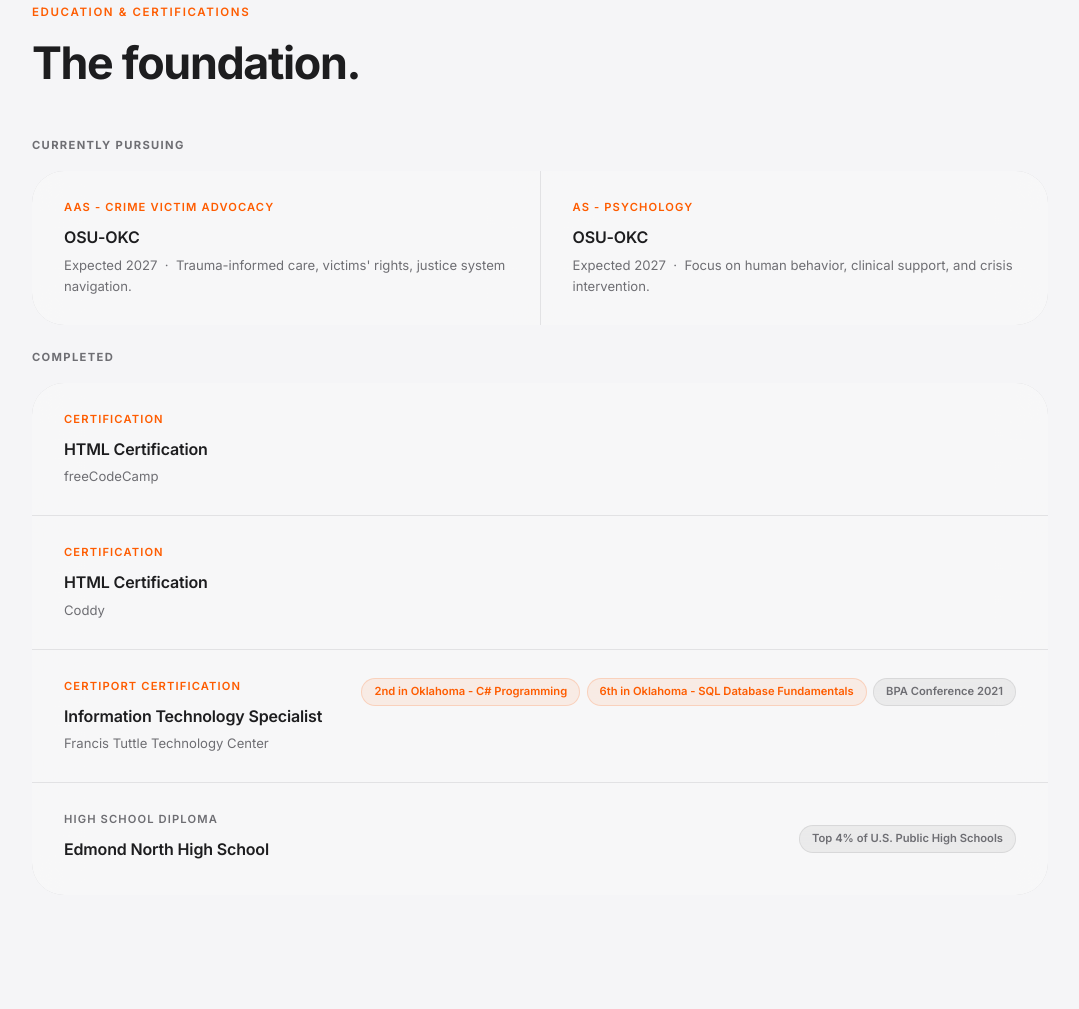
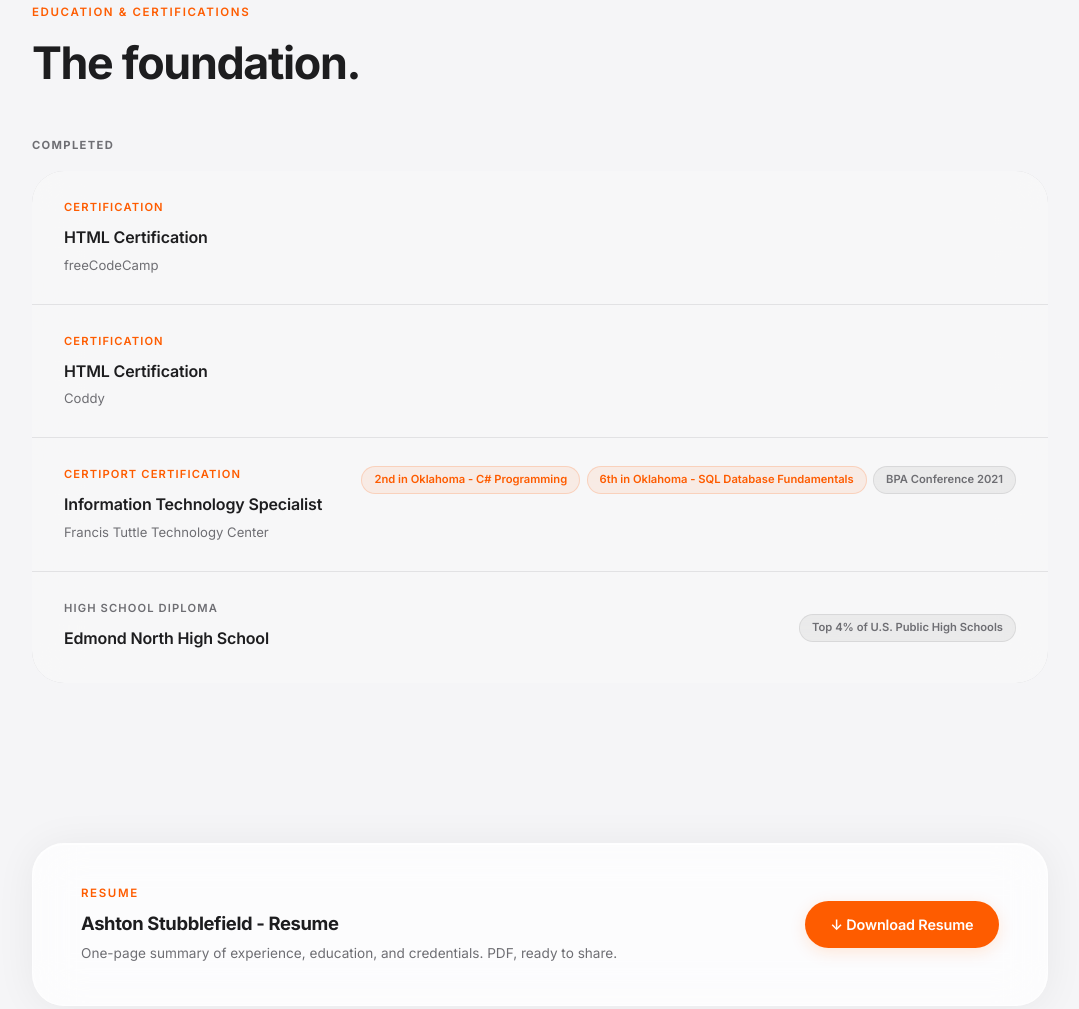
Before and after one commit to ashstumusic/ashstu.codes, a plain HTML site: page about.html in a window 1280 px wide. Shown: the part 1934-2943 px from the top of the page, without its empty margins (100-1179 px from the left). Drawn offline with Linux system fonts and the light colour scheme.

Commit message:
Resume + About: remove currently pursuing education entries

```diff
--- a/about.html
+++ b/about.html
@@ -157,25 +157,8 @@
 
     <div style="margin-top: 3rem; display: flex; flex-direction: column; gap: 1.5rem;">
 
-      <!-- Currently Pursuing -->
+      <!-- Completed -->
       <div class="reveal">
-        <p style="font-size: 0.7rem; font-weight: 700; letter-spacing: 0.12em; text-transform: uppercase; color: var(--muted); margin-bottom: 1rem;">Currently Pursuing</p>
-        <div style="display: grid; grid-template-columns: 1fr 1fr; gap: 1px; background: var(--border); border-radius: var(--r-lg); overflow: hidden;">
-          <div class="glass-card" style="border-radius: 0; border: none; padding: 1.75rem 2rem; box-shadow: none;">
-            <p style="font-size: 0.7rem; font-weight: 600; text-transform: uppercase; letter-spacing: 0.1em; color: var(--accent); margin-bottom: 0.5rem;">AAS - Crime Victim Advocacy</p>
-            <h3 style="margin-bottom: 0.25rem;">OSU-OKC</h3>
-            <p style="font-size: 0.82rem; color: var(--muted);">Expected 2027 &nbsp;·&nbsp; Trauma-informed care, victims' rights, justice system navigation.</p>
-          </div>
-          <div class="glass-card" style="border-radius: 0; border: none; padding: 1.75rem 2rem; box-shadow: none;">
-            <p style="font-size: 0.7rem; font-weight: 600; text-transform: uppercase; letter-spacing: 0.1em; color: var(--accent); margin-bottom: 0.5rem;">AS - Psychology</p>
-            <h3 style="margin-bottom: 0.25rem;">OSU-OKC</h3>
-            <p style="font-size: 0.82rem; color: var(--muted);">Expected 2027 &nbsp;·&nbsp; Focus on human behavior, clinical support, and crisis intervention.</p>
-          </div>
-        </div>
-      </div>
-
-      <!-- Completed -->
-      <div class="reveal reveal-delay-1">
         <p style="font-size: 0.7rem; font-weight: 700; letter-spacing: 0.12em; text-transform: uppercase; color: var(--muted); margin-bottom: 1rem;">Completed</p>
         <div style="display: flex; flex-direction: column; gap: 1px; background: var(--border); border-radius: var(--r-lg); overflow: hidden;">
 
```
Also changed, not shown: cv.html (+0 -17 lines), 1 other file.
